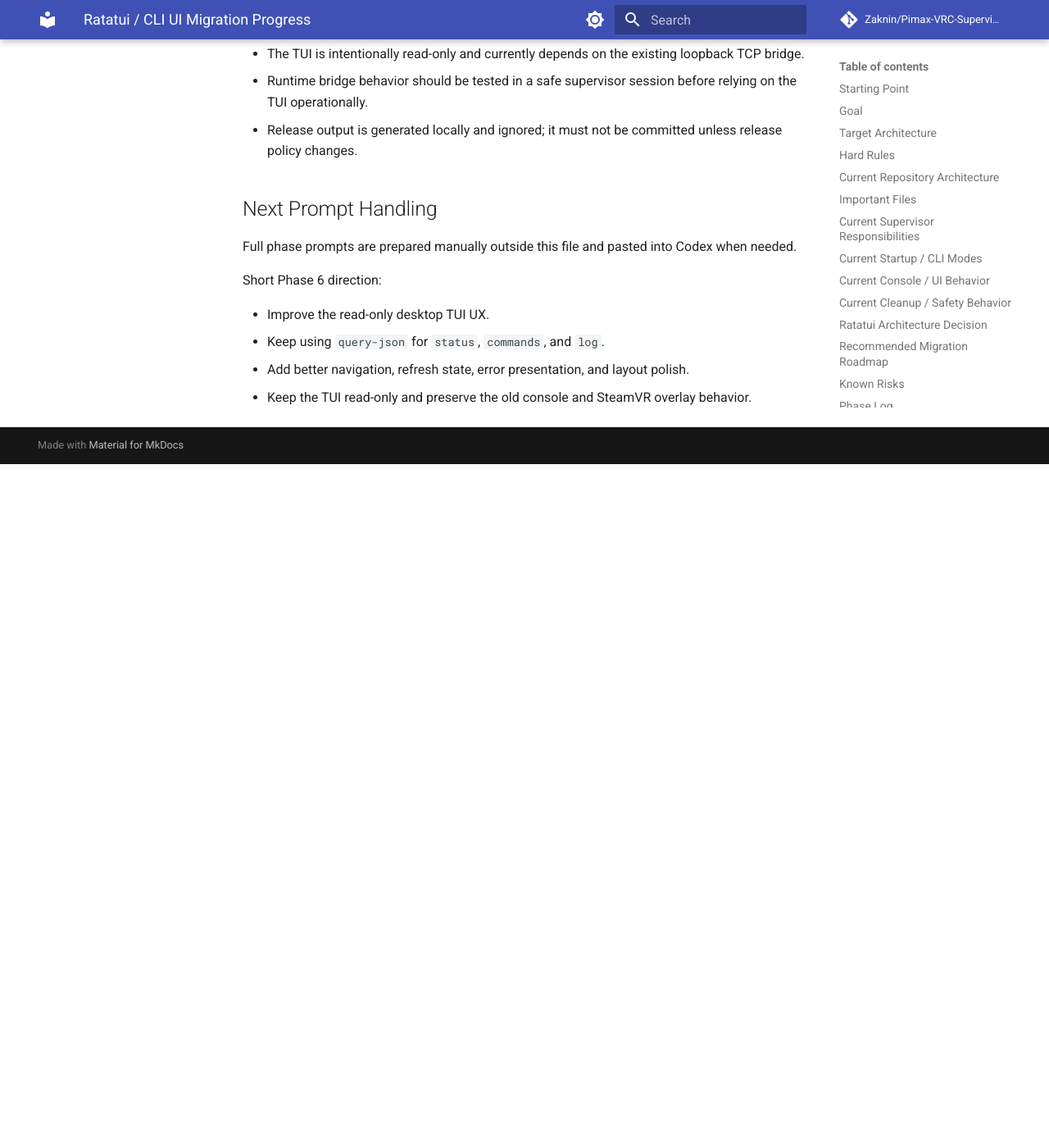
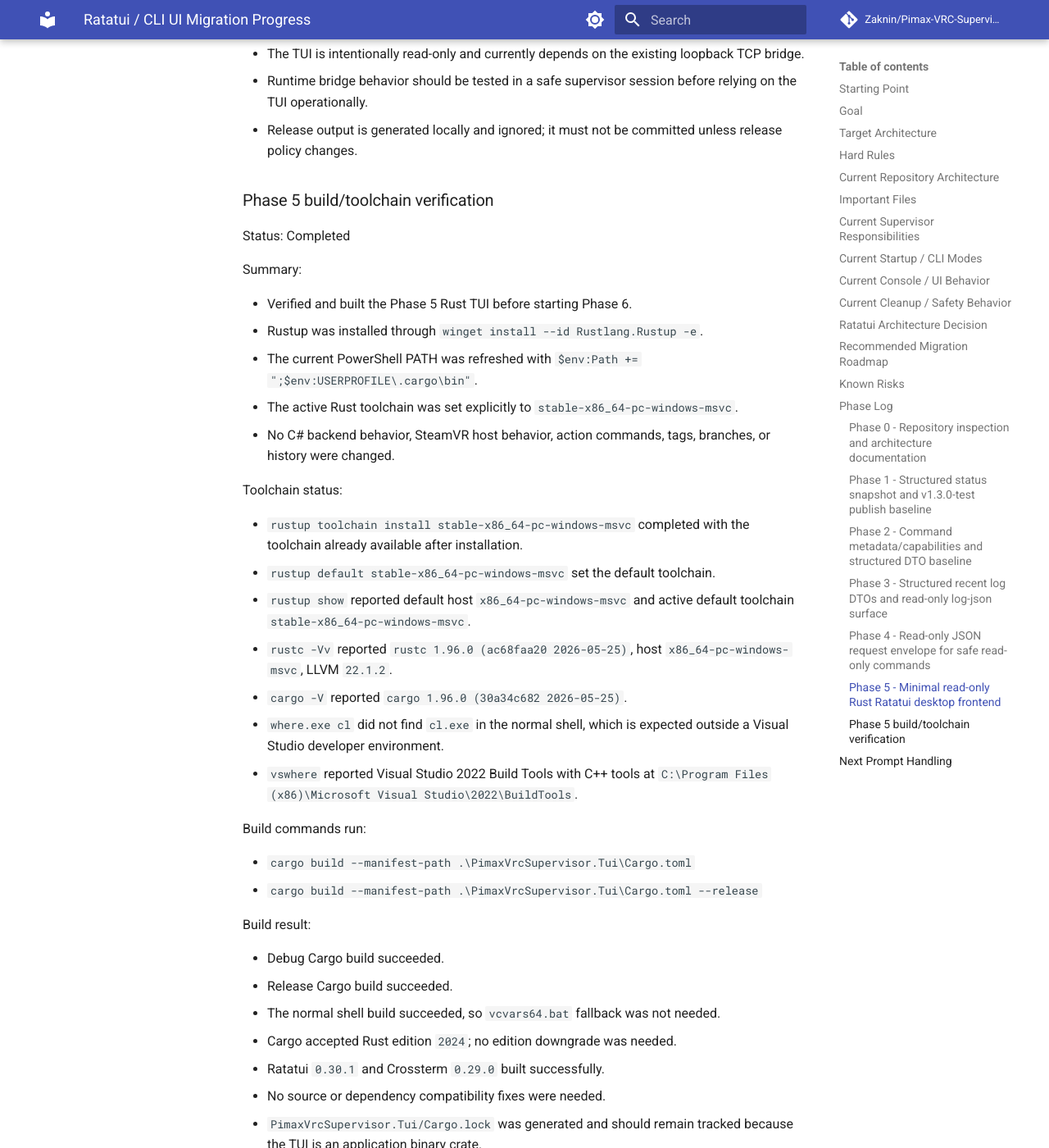
Before and after one commit to Zaknin/Pimax-VRC-Supervisor, an MkDocs documentation site: the page built from docs/ratatui-tui-migration-progress.md, in a window 1280 px wide and 1400 px high, scrolled down 22932 px. Shown: the whole window at 82% size. Built offline with MkDocs 1.6.1 and Material for MkDocs 9.7.7, drawn with Linux system fonts in a browser that asks for light colours; comment, search, counter and statistics services are not loaded; before the commit the page ends 23498 px from its top, so only the background shows below that; some of the changed text lies outside the part shown.

Commit message:
Record Phase 5 Rust toolchain verification

```diff
--- a/docs/ratatui-tui-migration-progress.md
+++ b/docs/ratatui-tui-migration-progress.md
@@ -629,6 +629,55 @@ Known issues:
 - Runtime bridge behavior should be tested in a safe supervisor session before relying on the TUI operationally.
 - Release output is generated locally and ignored; it must not be committed unless release policy changes.
 
+### Phase 5 build/toolchain verification
+
+Status: Completed
+
+Summary:
+
+- Verified and built the Phase 5 Rust TUI before starting Phase 6.
+- Rustup was installed through `winget install --id Rustlang.Rustup -e`.
+- The current PowerShell PATH was refreshed with `$env:Path += ";$env:USERPROFILE\.cargo\bin"`.
+- The active Rust toolchain was set explicitly to `stable-x86_64-pc-windows-msvc`.
+- No C# backend behavior, SteamVR host behavior, action commands, tags, branches, or history were changed.
+
+Toolchain status:
+
+- `rustup toolchain install stable-x86_64-pc-windows-msvc` completed with the toolchain already available after installation.
+- `rustup default stable-x86_64-pc-windows-msvc` set the default toolchain.
+- `rustup show` reported default host `x86_64-pc-windows-msvc` and active default toolchain `stable-x86_64-pc-windows-msvc`.
+- `rustc -Vv` reported `rustc 1.96.0 (ac68faa20 2026-05-25)`, host `x86_64-pc-windows-msvc`, LLVM `22.1.2`.
+- `cargo -V` reported `cargo 1.96.0 (30a34c682 2026-05-25)`.
+- `where.exe cl` did not find `cl.exe` in the normal shell, which is expected outside a Visual Studio developer environment.
+- `vswhere` reported Visual Studio 2022 Build Tools with C++ tools at `C:\Program Files (x86)\Microsoft Visual Studio\2022\BuildTools`.
+
+Build commands run:
+
+- `cargo build --manifest-path .\PimaxVrcSupervisor.Tui\Cargo.toml`
+- `cargo build --manifest-path .\PimaxVrcSupervisor.Tui\Cargo.toml --release`
+
+Build result:
+
+- Debug Cargo build succeeded.
+- Release Cargo build succeeded.
+- The normal shell build succeeded, so `vcvars64.bat` fallback was not needed.
+- Cargo accepted Rust edition `2024`; no edition downgrade was needed.
+- Ratatui `0.30.1` and Crossterm `0.29.0` built successfully.
+- No source or dependency compatibility fixes were needed.
+- `PimaxVrcSupervisor.Tui/Cargo.lock` was generated and should remain tracked because the TUI is an application binary crate.
+
+Release copy result:
+
+- Copied `PimaxVrcSupervisor.Tui\target\release\PimaxVrcSupervisorTui.exe` into `release\PimaxVrcSupervisor-v1.3.0-test\PimaxVrcSupervisorTui.exe`.
+- `git status --short release` reported no staged or unstaged tracked release changes.
+- `git status --ignored --short release` reported `!! release/`, confirming generated release output is ignored.
+- `git status --short PimaxVrcSupervisor.Tui` reported `?? PimaxVrcSupervisor.Tui/Cargo.lock`.
+
+Runtime test:
+
+- The optional runtime TUI check was not run because it requires an attached interactive terminal to verify the disconnected screen and quit with `q` or `Esc`.
+- The supervisor was not started and no elevated VR/SteamVR/Pimax workflow was triggered.
+
 ## Next Prompt Handling
 
 Full phase prompts are prepared manually outside this file and pasted into Codex when needed.
```
Also changed, not shown: 1 other file.
